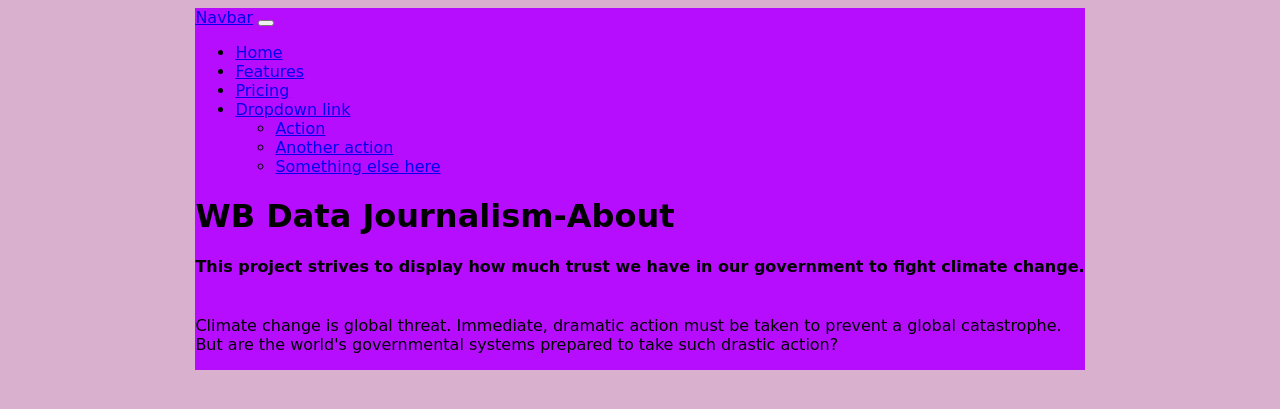
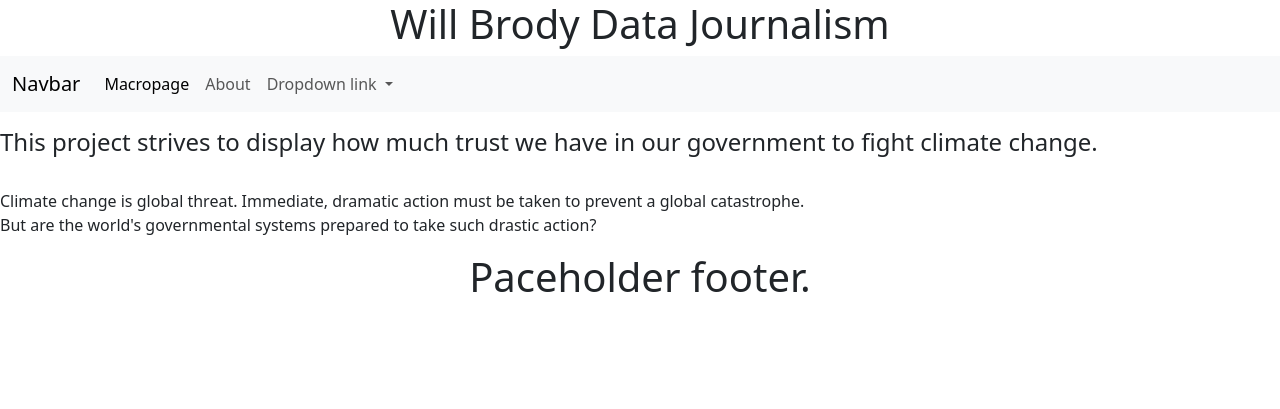
Before and after one commit to WilliamBrody/WilliamBrodyDataJournalism, a Flask app: page /about in a window 1280 px wide. Shown: the top 409 px of the page. Run offline with Flask 3, Linux system fonts and the light colour scheme.

Commit message:
continued work on ms1
got basic linking with the navbar

need to figure out how to unbork css

```diff
--- a/templates/about.html
+++ b/templates/about.html
@@ -5,18 +5,9 @@
     </head>
 
     <body>
-        {% include 'navbar.html' %}
-        <style>
-            #all {
-                background-color: rgba(180, 100, 160, 0.499);
-                display: flex;
-                justify-content: center;
-                align-items: center;
-            }
-
-        </style>
+        {% include 'header.html' %}
         <div>
-            <h1>WB Data Journalism-About</h1>
+            {% include 'navbar.html' %}
         </div>
         <div>
             <p>
@@ -27,5 +18,6 @@
                  But are  the world's governmental systems prepared to take such drastic action?
             </p>
         </div>
+        {% include 'footer.html' %}
     </body>
 </html>
--- a/templates/header.html
+++ b/templates/header.html
@@ -2,9 +2,10 @@
 <html>
     <head>
         <link rel="stylesheet" href="style.css"></link>
+        <link href="https://cdn.jsdelivr.net/npm/bootstrap@5.3.6/dist/css/bootstrap.min.css" rel="stylesheet" integrity="sha384-4Q6Gf2aSP4eDXB8Miphtr37CMZZQ5oXLH2yaXMJ2w8e2ZtHTl7GptT4jmndRuHDT" crossorigin="anonymous">
     </head>
     <body>
-
+        <script src="https://cdn.jsdelivr.net/npm/bootstrap@5.3.6/dist/js/bootstrap.bundle.min.js" integrity="sha384-j1CDi7MgGQ12Z7Qab0qlWQ/Qqz24Gc6BM0thvEMVjHnfYGF0rmFCozFSxQBxwHKO" crossorigin="anonymous"></script>
         <h1 style="display: flex; justify-content: center;">Will Brody Data Journalism</h1>
     </body>
 </html>
--- a/templates/navbar.html
+++ b/templates/navbar.html
@@ -7,22 +7,19 @@
       <div class="collapse navbar-collapse" id="navbarNavDropdown">
         <ul class="navbar-nav">
           <li class="nav-item">
-            <a class="nav-link active" aria-current="page" href="#">Home</a>
+            <a class="nav-link active" aria-current="page" href="/">Macropage</a>
           </li>
           <li class="nav-item">
-            <a class="nav-link" href="#">Features</a>
-          </li>
-          <li class="nav-item">
-            <a class="nav-link" href="#">Pricing</a>
+            <a class="nav-link" href="/about">About</a>
           </li>
           <li class="nav-item dropdown">
             <a class="nav-link dropdown-toggle" href="#" role="button" data-bs-toggle="dropdown" aria-expanded="false">
               Dropdown link
             </a>
             <ul class="dropdown-menu">
-              <li><a class="dropdown-item" href="#">Action</a></li>
-              <li><a class="dropdown-item" href="#">Another action</a></li>
-              <li><a class="dropdown-item" href="#">Something else here</a></li>
+              <li><a class="dropdown-item" href="#">Mexico</a></li>
+              <li><a class="dropdown-item" href="#">United States</a></li>
+              <li><a class="dropdown-item" href="#">Canadia</a></li>
             </ul>
           </li>
         </ul>
```
